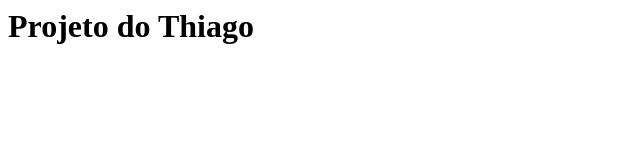
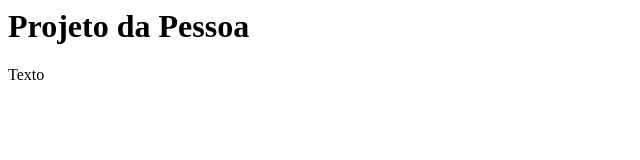
Before and after one commit to thiagorsti/curso-git, a plain HTML site: page index.html in a window 1280 px wide. Shown: the whole page, without its empty margins (0-640 px from the left). Drawn offline with Linux system fonts and the light colour scheme.

Commit message:
Alteração de texto e inclusão de parágrafo

```diff
--- a/index.html
+++ b/index.html
@@ -2,6 +2,7 @@
 	<head>
 	</head>
 	<body>
-		<h1>Projeto do Thiago</h1>
+		<h1>Projeto da Pessoa</h1>
+		<p>Texto</p>
 	</body>
 </html>
```
